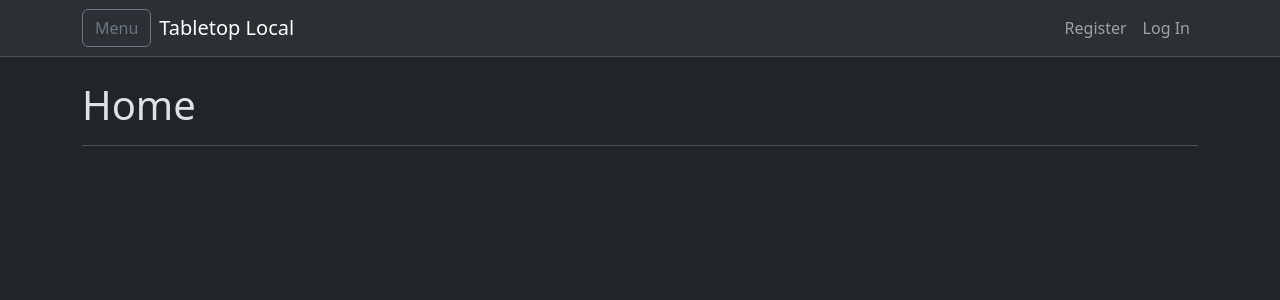
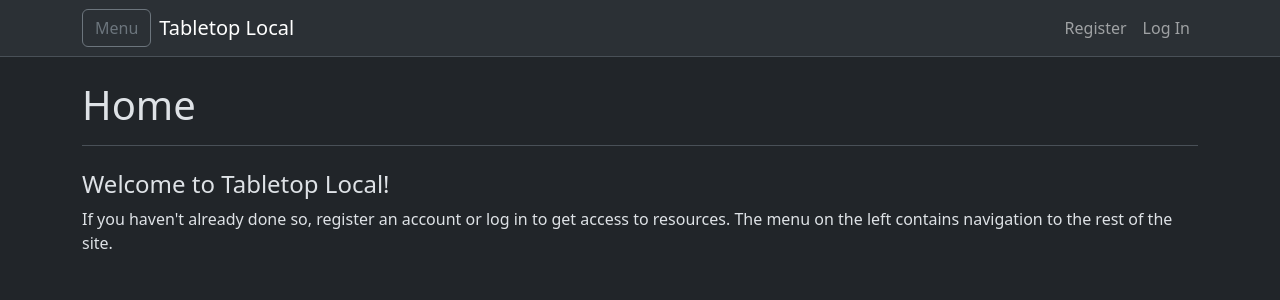
Before and after one commit to kkdieker-fhsu/miniproject3KodyKirk, a Flask app: page / in a window 1280 px wide. Shown: the top 300 px of the page. Run offline with Flask 3, Linux system fonts and the light colour scheme.

Commit message:
Add welcome message and navigation prompt to landing page

```diff
--- a/tabletoplocal/templates/pages/landing.html
+++ b/tabletoplocal/templates/pages/landing.html
@@ -6,3 +6,10 @@
 
   </div>
 {% endblock %}
+
+{% block content %}
+
+<h4>Welcome to Tabletop Local!</h4>
+<p>If you haven't already done so, register an account or log in to get access to resources. The menu on the left contains navigation to the rest of the site.</p>
+
+{% endblock %}
```
